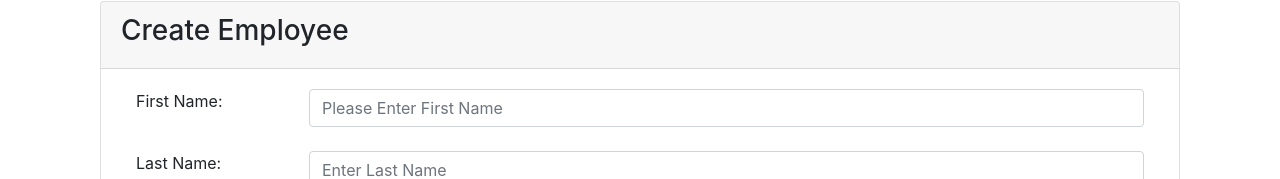
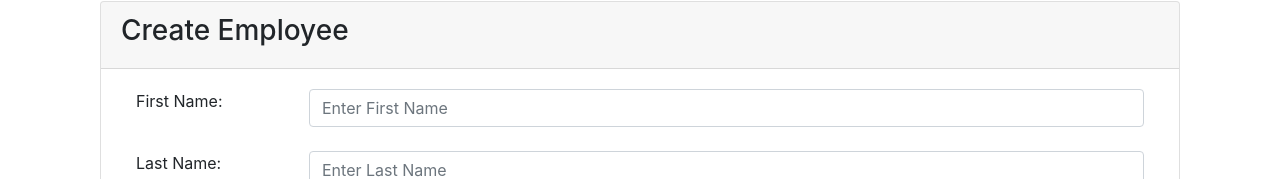
Before and after one commit to sriramv1-dev/HR_FullStack_frontend, a React (Create React App) app: page /employees/create in a window 1280 px wide. Shown: the part 125-304 px from the top of the page. Built offline with nearby package versions, Linux system fonts and the light colour scheme.

Commit message:
test deployment process

```diff
--- a/src/components/EmployeeInformationComponent.jsx
+++ b/src/components/EmployeeInformationComponent.jsx
@@ -30,7 +30,7 @@ class EmployeeInformationComponent extends Component {
             name="firstName"
             type="text"
             labelName="First Name:"
-            placeholder="Please Enter First Name"
+            placeholder="Enter First Name"
             value={firstName}
             pattern={namePattern}
             onChange={inputChanged}
```
